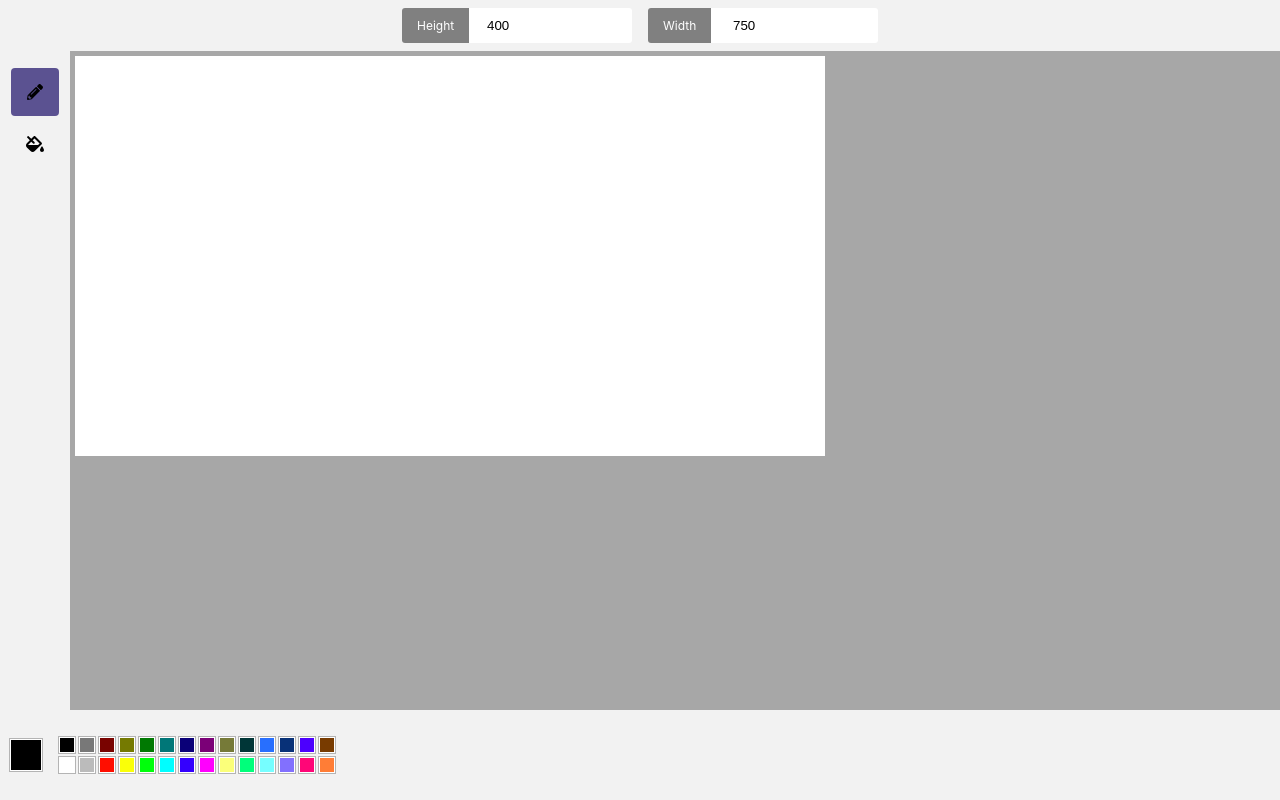
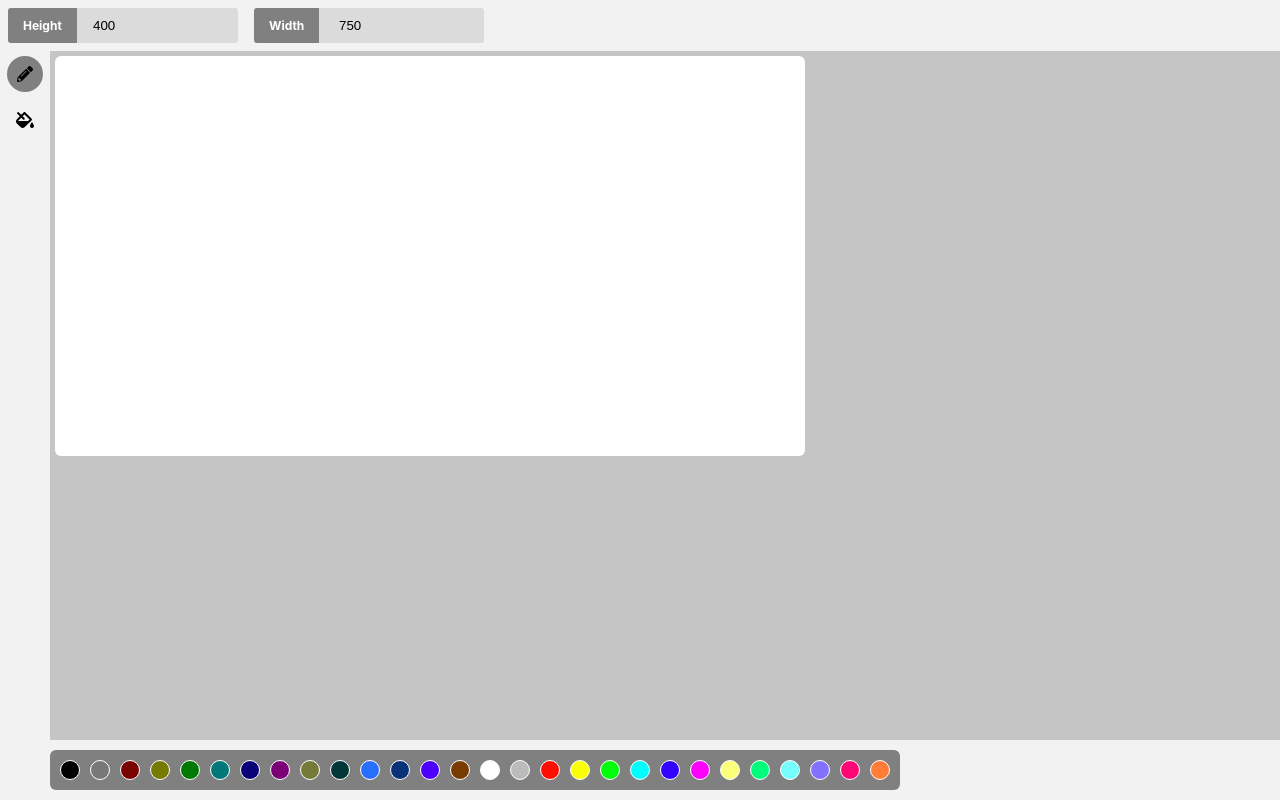
Before and after one commit to ShivamSabbarwal/react-ms-paint, a React (Create React App) app: page / in a window 1280 px wide. Built offline with nearby package versions, Linux system fonts and the light colour scheme.

Commit message:
fixed styling issues

```diff
--- a/src/App.js
+++ b/src/App.js
@@ -1,6 +1,6 @@
 import React, { Component } from "react";
 
-import Content from "./components/Canvas";
+import Canvas from "./components/Canvas";
 import ColorPanel from "./components/ColorPicker";
 
 const defaultColor = "black";
@@ -34,7 +34,7 @@ class App extends Component {
   render() {
     return (
       <React.Fragment>
-        <Content
+        <Canvas
           items={this.state.toolbarItems}
           activeItem={this.state.selectedItem}
           handleClick={this.changeTool}
--- a/src/components/Canvas.js
+++ b/src/components/Canvas.js
@@ -120,8 +120,7 @@ class Canvas extends Component {
                 onChange={this.handleWidthChange}
                 required
               />
-              <label for="canvas-width">Width</label>
-              <span class="underline"></span>
+              <label>Width</label>
             </div>
           </div>
         </form>
--- a/src/components/ColorPicker.js
+++ b/src/components/ColorPicker.js
@@ -77,9 +77,8 @@ class ColorPicker extends Component {
 
     return (
       <div style={{ display: "flex", alignItems: "center" }}>
-        <SelectedColor color={this.props.selectedColor} />
+        {/* <SelectedColor color={this.props.selectedColor} /> */}
         <div className="color-panel">{colorItems}</div>
-
       </div>
     );
   }
--- a/src/styles/canvas.scss
+++ b/src/styles/canvas.scss
@@ -7,11 +7,12 @@
 .canvas {
   flex: 1;
   padding: 5px;
-  background-color: #a7a7a7;
+  background-color: #c5c5c5;
 
   .canvas-actual {
     cursor: crosshair;
     background-color: white;
+    border-radius: 0.5em;
   }
 
   .canvas-overlay {
@@ -31,10 +32,10 @@ input {
 }
 
 .row {
-  max-width: 800px;
+  // max-width: 800px;
   margin: 0 auto;
   color: #fff;
-  text-align: center;
+  // text-align: center;
 
   .col {
     position: relative;
@@ -47,7 +48,7 @@ input {
   width: 215px;
   padding: 10px 0 10px 15px;
   font-weight: 400;
-  background: white;
+  background: #dbdbdb;
   border: 0;
   border-radius: 3px;
   text-indent: 70px;
@@ -62,6 +63,7 @@ input {
     border-top-left-radius: 3px;
     border-bottom-left-radius: 3px;
     overflow: hidden;
-      background: gray;
+    background: gray;
+    font-weight: bold;
   }
 }
--- a/src/styles/colorpicker.scss
+++ b/src/styles/colorpicker.scss
@@ -1,18 +1,19 @@
 .color-panel {
-  height: 80px;
   display: flex;
-  align-content: center;
+  align-content: flex-start;
   padding: 5px;
   flex-wrap: wrap;
-  width: 290px;
+  background-color: gray;
+  border-radius: 0.5em;
+  margin: 10px 0 10px  50px;
 
   .color {
     border: 1px solid white;
-    outline: 1px solid rgb(180, 180, 180);
+    border-radius: 1em;
     box-sizing: border-box;
-    height: 16px;
-    width: 16px;
-    margin: 2px;
+    height: 20px;
+    width: 20px;
+    margin: 5px;
     transition: transform 0.2s;
 
     &:hover {
@@ -21,11 +22,3 @@
     }
   }
 }
-
-.color-selected {
-  width: 30px;
-  height: 30px;
-  margin: 10px;
-  border: 1px solid white;
-  outline: 1px solid rgb(180, 180, 180);
-}
--- a/src/styles/toolbar.scss
+++ b/src/styles/toolbar.scss
@@ -1,7 +1,7 @@
 .toolbar {
   box-sizing: border-box;
-  width: 70px;
-  padding: 15px;
+  width: 50px;
+//   padding: 15px;
   display: flex;
   flex-wrap: wrap;
   align-content: flex-start;
@@ -9,11 +9,11 @@
 }
 
 .button {
-  border-radius: 4px;
+  border-radius: 2em;
   transition: all 0.2s;
-  padding: 16px;
+  padding: 10px;
   box-sizing: border-box;
-  margin: 2px;
+  margin: 5px;
 
   &:hover {
     background-color: white;
@@ -28,6 +28,6 @@
   }
 
   &.selected {
-    background-color: rgb(91, 82, 145);
+    background-color: gray;
   }
 }
```
Also changed, not shown: screenshot.png.
